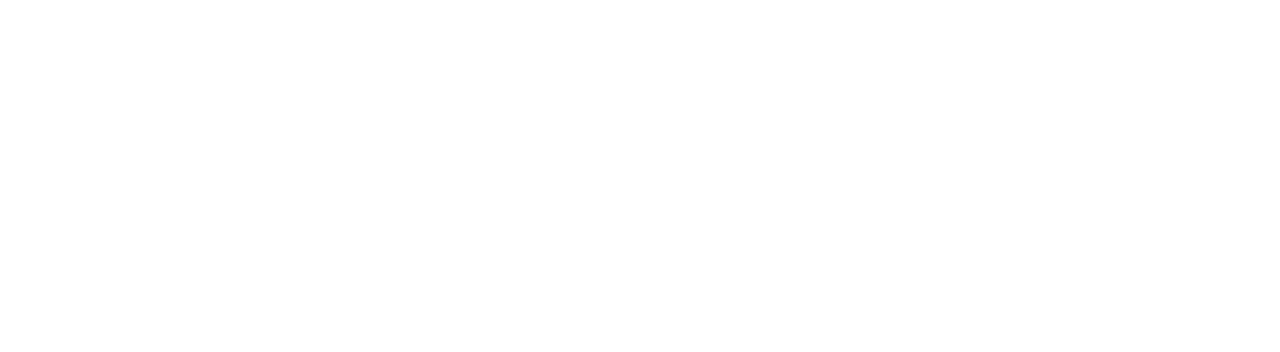
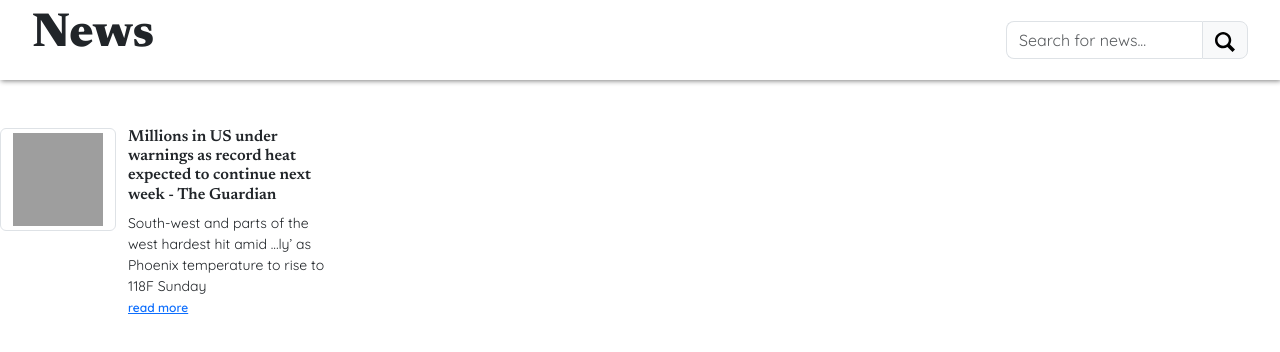
Before and after one commit to vida-khalili/News-API-js, a plain HTML site: page index.html in a window 1280 px wide. Drawn offline with nearby package versions, Linux system fonts and the light colour scheme; no server answers; grey boxes are pictures that could not be loaded.

Commit message:
style.css and script.js
using bootstrap for style.
fetch top headlines api in script.js

```diff
--- a/index.html
+++ b/index.html
@@ -3,14 +3,66 @@
 
 <head>
     <meta charset="UTF-8">
-    <meta name="viewport" content="width=device-width, initial-scale=1.0">
+    <meta name="viewport" content="width=device-width, initial-scale=1">
     <link rel="icon" href="./images/favicon.png" type="image/ico">
     <link rel="stylesheet" href="./style/reset.css">
+    <link rel="preconnect" href="https://fonts.googleapis.com">
+    <link rel="preconnect" href="https://fonts.gstatic.com" crossorigin>
+    <link href="https://fonts.googleapis.com/css2?family=Newsreader:wght@400;500;600;700;800&display=swap"
+        rel="stylesheet">
+    <link rel="preconnect" href="https://fonts.googleapis.com">
+    <link rel="preconnect" href="https://fonts.gstatic.com" crossorigin>
+    <link href="https://fonts.googleapis.com/css2?family=Quicksand:wght@400;500;600;700&display=swap" rel="stylesheet">
+    <link href="https://cdn.jsdelivr.net/npm/bootstrap@5.3.0/dist/css/bootstrap.min.css" rel="stylesheet"
+        integrity="sha384-9ndCyUaIbzAi2FUVXJi0CjmCapSmO7SnpJef0486qhLnuZ2cdeRhO02iuK6FUUVM" crossorigin="anonymous">
+    <link rel="stylesheet" href="./style/typography.css">
     <link rel="stylesheet" href="style/style.css">
     <title>News</title>
 </head>
 
 <body>
+    <nav>
+        <div class="nav-container d-flex justify-content-between align-items-center">
+            <h1>News</h1>
+            <form class="d-flex " id="search-form ">
+                <input class="form-control outline-0" type="text" placeholder="Search for news...">
+
+                <button type="button" class="btn btn-light search-btn"><svg fill="#000000" viewBox="0 0 16 16"
+                        xmlns="http://www.w3.org/2000/svg">
+                        <g id="SVGRepo_bgCarrier" stroke-width="0"></g>
+                        <g id="SVGRepo_tracerCarrier" stroke-linecap="round" stroke-linejoin="round"></g>
+                        <g id="SVGRepo_iconCarrier">
+                            <path
+                                d="M12.027 9.92L16 13.95 14 16l-4.075-3.976A6.465 6.465 0 0 1 6.5 13C2.91 13 0 10.083 0 6.5 0 2.91 2.917 0 6.5 0 10.09 0 13 2.917 13 6.5a6.463 6.463 0 0 1-.973 3.42zM1.997 6.452c0 2.48 2.014 4.5 4.5 4.5 2.48 0 4.5-2.015 4.5-4.5 0-2.48-2.015-4.5-4.5-4.5-2.48 0-4.5 2.014-4.5 4.5z"
+                                fill-rule="evenodd"></path>
+                        </g>
+                    </svg></button>
+            </form>
+        </div>
+    </nav>
+    <div class="container row mt-5">
+        <div class="top-headlines-part col-md-4 row">
+            <img class="top-headline-poster col-md-4 img-thumbnail h-50 "
+                src="https://i.guim.co.uk/img/media/1cdb7011dabfce68d2498e8ca0b2d4d89b39d5eb/0_286_5501_3303/master/5501.jpg?width=1200&height=630&quality=85&auto=format&fit=crop&overlay-align=bottom%2Cleft&overlay-width=100p&overlay-base64=L2ltZy9zdGF0aWMvb3ZlcmxheXMvdGctZGVmYXVsdC5wbmc&enable=upscale&s=83018131bc619a3494b1f6e045136538"
+                alt="news image">
+            <ul class="top-headline-list col-md-8">
+                <li class="top-headline-list">
+                    <h3 class="headline-title">Millions in US under warnings as record heat expected to continue next
+                        week
+                        - The Guardian</h3>
+                    <div class="headline-description">South-west and parts of the west hardest hit amid …ly’ as Phoenix
+                        temperature to rise to 118F Sunday</div>
+                    <a class="read-more "
+                        href="https://www.theguardian.com/world/2023/jul/16/us-extreme-weather-record-heat"
+                        target="_blank">read more</a>
+                </li>
+            </ul>
+        </div>
+        <div class="everything-news col-md-8"></div>
+    </div>
+    <script src="https://cdn.jsdelivr.net/npm/bootstrap@5.3.0/dist/js/bootstrap.bundle.min.js"
+        integrity="sha384-geWF76RCwLtnZ8qwWowPQNguL3RmwHVBC9FhGdlKrxdiJJigb/j/68SIy3Te4Bkz"
+        crossorigin="anonymous"></script>
     <script src="./script/script.js"></script>
 </body>
 
--- a/script/script.js
+++ b/script/script.js
@@ -6,9 +6,30 @@ const fetchTopHeadlineApi = async () => {
       `https://newsapi.org/v2/top-headlines?country=us&apiKey=${apiKey}`
     );
     let result = await response.json();
-    console.log(result);
     return result;
   } catch (error) {
     console.log("error", error);
   }
 };
+
+const generateHeadlineList = async () => {
+  let headlines = await fetchTopHeadlineApi();
+  let articles = headlines.articles;
+  let topHeadLinesElement = document.querySelector(".top-headlines-part");
+  let headLineItem = `<ul></ul>`;
+  if (articles.length > 10) {
+    articles.length = 10;
+    articles.map((item) => {
+      console.log(item);
+      headLineItem = headLineItem + `<li>${item.source.name}</li>`;
+    });
+  } else {
+    articles.map((item) => {
+      console.log(item);
+    });
+  }
+  headLineItem = headLineItem + `</div>`;
+  // topHeadLinesElement.innerHTML = headLineItem;
+};
+
+generateHeadlineList();
--- a/style/style.css
+++ b/style/style.css
@@ -0,0 +1,55 @@
+h1,
+h2,
+h3,
+h4,
+h5,
+h6 {
+  font-family: "Newsreader", serif;
+  font-weight: 800;
+}
+
+body {
+  font-family: "Quicksand", sans-serif;
+}
+
+nav {
+  width: 100%;
+  height: 80px;
+  box-shadow: 1px 1px 5px gray;
+}
+
+h1 {
+  font-size: 48px;
+}
+
+.search-btn {
+  border: 1px solid #dee2e6;
+  border-radius: 0 8px 8px 0;
+}
+.search-btn svg {
+  width: 20px;
+  height: 20px;
+}
+.form-control {
+  border-radius: 8px 0 0 8px;
+  border-right: none;
+}
+.form-control:focus {
+  box-shadow: none;
+}
+
+.nav-container {
+  height: 100%;
+  width: 100%;
+  padding: 8px 32px;
+}
+
+.headline-title {
+  font-size: 16px;
+  font-weight: 600;
+  margin-bottom: 8px;
+}
+
+.headline-description {
+  font-size: 14px;
+}
--- /dev/null
+++ b/style/typography.css
@@ -0,0 +1,19 @@
+h1,
+h2,
+h3,
+h4,
+h5,
+h6 {
+  font-family: "Newsreader", serif;
+  font-weight: 800;
+}
+
+body {
+  font-family: "Quicksand", sans-serif;
+  font-size: 14px;
+}
+
+.read-more {
+  font-size: 12px;
+  font-weight: 600;
+}
```
